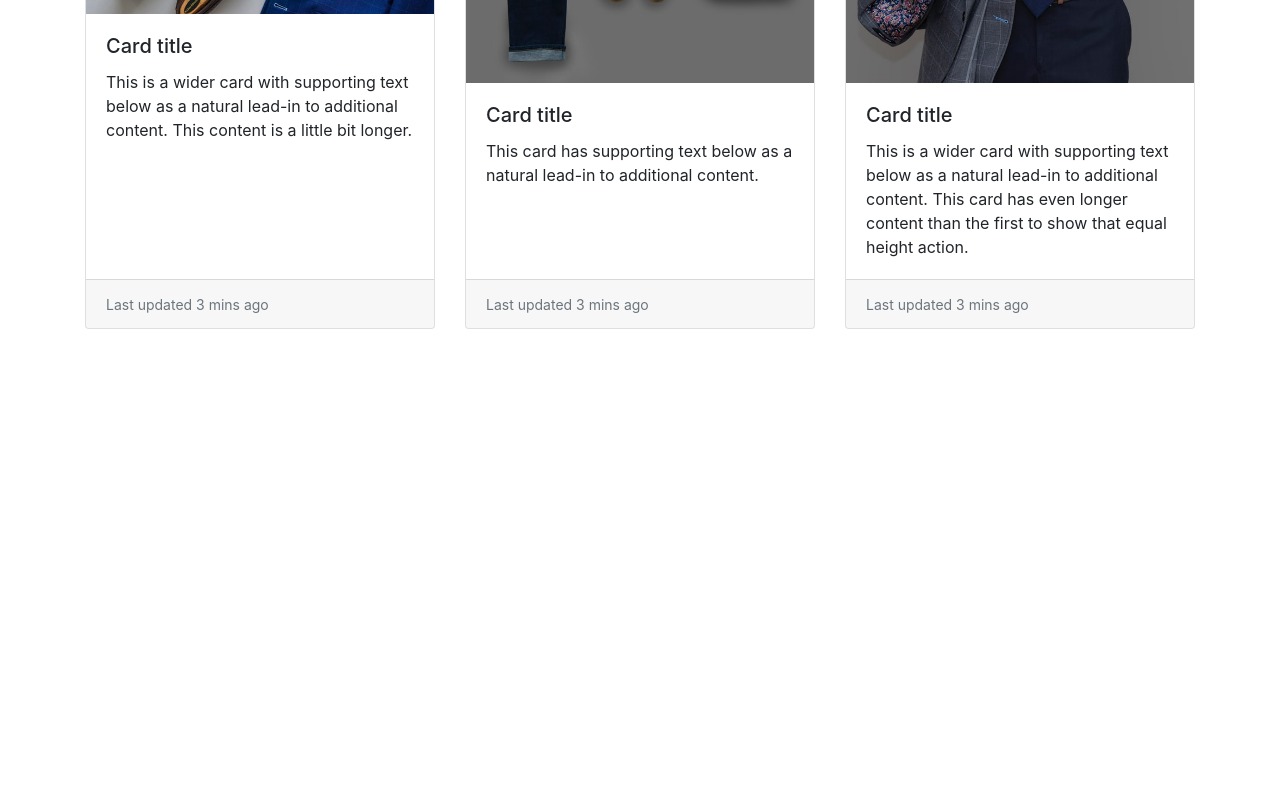
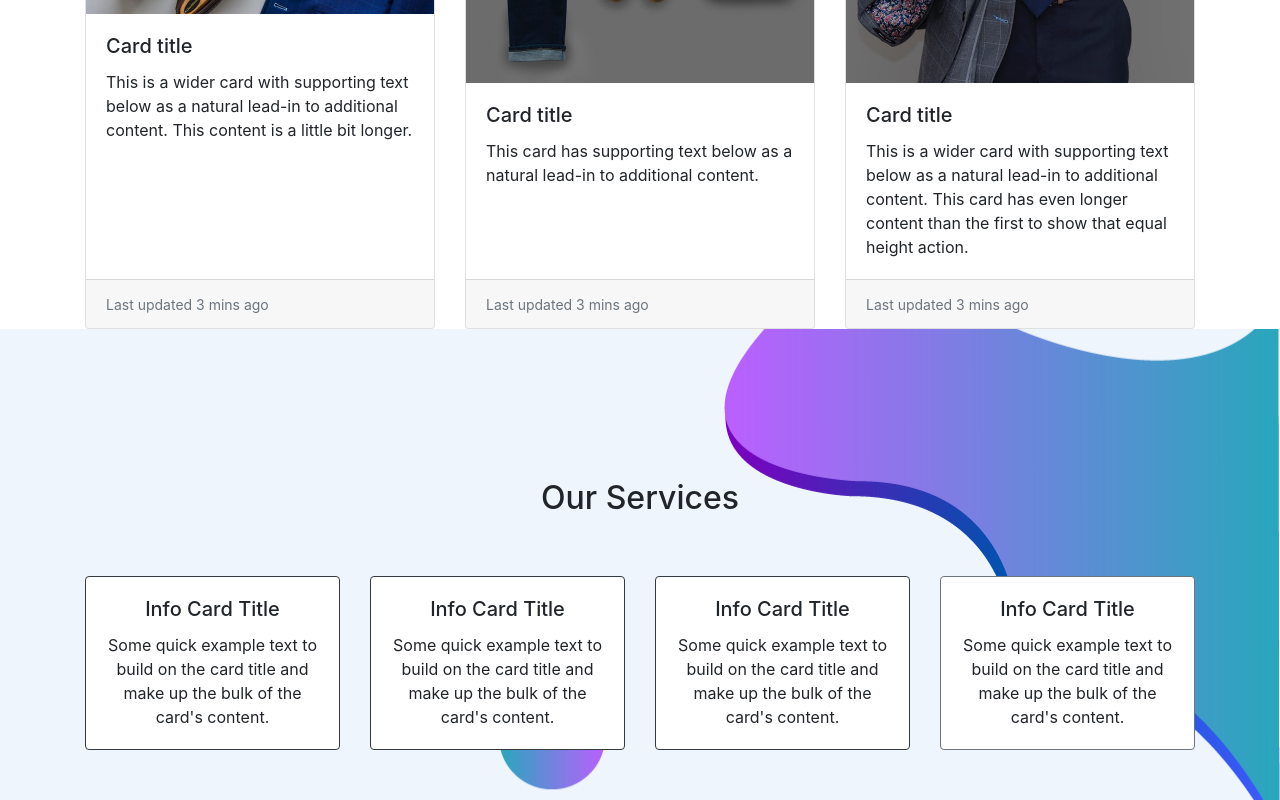
Before and after one commit to gbejula/react-website, a React (Create React App) app: page / in a window 1280 px wide. Shown: the part 1212-2012 px from the top of the page. Before the commit the page ends 1541 px from the top, so only its background shows below. Built offline with nearby package versions, Linux system fonts and the light colour scheme.

Commit message:
created our services section

```diff
--- a/src/App.js
+++ b/src/App.js
@@ -1,8 +1,8 @@
-
-import Header from './components/Header'
+import Header from './components/Header';
 import './App.css';
 import CarouselContainer from './components/CarouselContainer';
 import CardContainer from './components/CardContainer';
+import Features from './components/Features';
 
 function App() {
   return (
@@ -10,6 +10,7 @@ function App() {
       <Header />
       <CarouselContainer />
       <CardContainer />
+      <Features />
     </>
   );
 }
--- /dev/null
+++ b/src/components/Features.js
@@ -0,0 +1,57 @@
+import React from 'react';
+import { Card, CardDeck, Container } from 'react-bootstrap';
+
+import classes from './Features.module.css';
+
+const Features = () => {
+  return (
+    <div className={classes.features}>
+      <h2>Our Services</h2>
+      <Container>
+        <CardDeck>
+          <Card border='dark' style={{ width: '18rem' }}>
+            <Card.Body>
+              <Card.Title>Info Card Title</Card.Title>
+              <Card.Text>
+                Some quick example text to build on the card title and make up
+                the bulk of the card's content.
+              </Card.Text>
+            </Card.Body>
+          </Card>
+
+          <Card border='dark' style={{ width: '18rem' }}>
+            <Card.Body>
+              <Card.Title>Info Card Title</Card.Title>
+              <Card.Text>
+                Some quick example text to build on the card title and make up
+                the bulk of the card's content.
+              </Card.Text>
+            </Card.Body>
+          </Card>
+
+          <Card border='dark' style={{ width: '18rem' }}>
+            <Card.Body>
+              <Card.Title>Info Card Title</Card.Title>
+              <Card.Text>
+                Some quick example text to build on the card title and make up
+                the bulk of the card's content.
+              </Card.Text>
+            </Card.Body>
+          </Card>
+
+          <Card border='secondary' style={{ width: '18rem' }}>
+            <Card.Body>
+              <Card.Title>Info Card Title</Card.Title>
+              <Card.Text>
+                Some quick example text to build on the card title and make up
+                the bulk of the card's content.
+              </Card.Text>
+            </Card.Body>
+          </Card>
+        </CardDeck>
+      </Container>
+    </div>
+  );
+};
+
+export default Features;
--- /dev/null
+++ b/src/components/Features.module.css
@@ -0,0 +1,17 @@
+.features {
+  padding: 50px 0;
+  background-color:#eef5fc;
+  text-align: center;
+  background-image: url('../assests/images/Abract01.png');
+  background-position: right;
+  background-repeat: no-repeat;
+}
+
+h2 {
+  padding: 100px 0 50px 0;
+}
+
+Card.Title {
+  font-weight: bold;
+  font-size: 400px;
+}
--- a/src/index.js
+++ b/src/index.js
@@ -3,6 +3,4 @@ import ReactDOM from 'react-dom';
 import App from './App';
 import 'bootstrap/dist/css/bootstrap.min.css';
 
-
-ReactDOM.render(<App />, document.getElementById('root')
-);
+ReactDOM.render(<App />, document.getElementById('root'));
```
Also changed, not shown: src/assests/images/Abract01.png (added).
